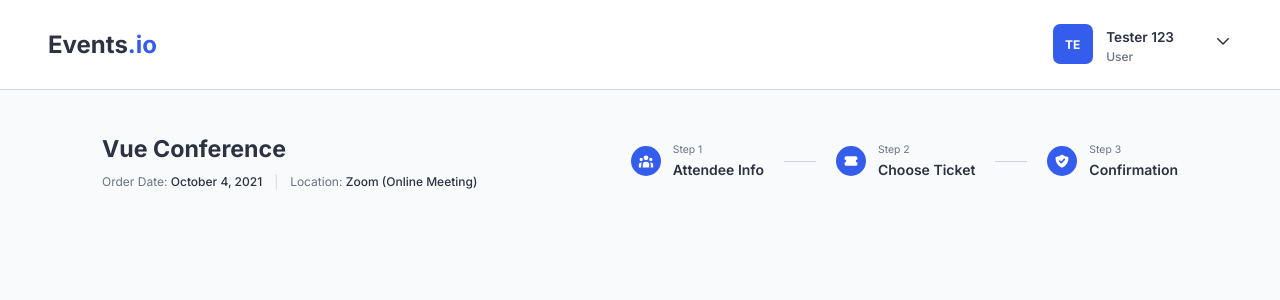
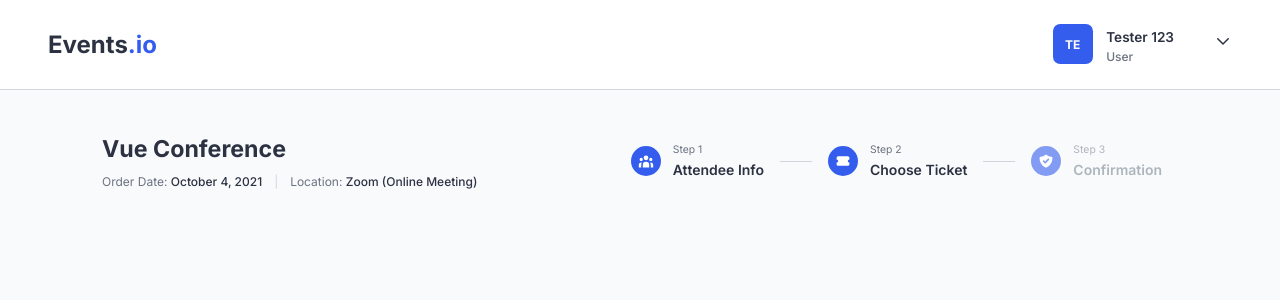
Before and after one commit to Erik3010/events.io, a React (Create React App) app: page /registration in a window 1280 px wide. Shown: the top 300 px of the page. Built offline with nearby package versions, Linux system fonts and the light colour scheme.

Commit message:
feat: add disabled styling

```diff
--- a/src/pages/Registration/Registration.js
+++ b/src/pages/Registration/Registration.js
@@ -54,7 +54,12 @@ function Registration() {
               </div>
             </div>
             <div className={styles["registration-stepper-line"]}></div>
-            <div className={styles["registration-stepper-item"]}>
+            <div
+              className={cx(
+                styles["registration-stepper-item"],
+                styles["disabled"]
+              )}
+            >
               <div className={styles["registration-stepper-item-icon"]}>
                 <ShieldCheck width={16} height={16} />
               </div>
--- a/src/pages/Registration/registration.module.scss
+++ b/src/pages/Registration/registration.module.scss
@@ -30,9 +30,24 @@
     display: flex;
     align-items: center;
     &-item {
+      padding: 0.5rem 1rem;
       cursor: pointer;
       display: flex;
       align-items: center;
+      &.disabled {
+        cursor: not-allowed;
+        .registration-stepper-item {
+          &-icon {
+            opacity: 0.6;
+          }
+          &-content {
+            p,
+            h3 {
+              color: $gray;
+            }
+          }
+        }
+      }
       &-icon {
         background: $primary;
         margin-right: 0.75rem;
@@ -61,7 +76,6 @@
       height: 1px;
       background: $border;
       width: 2rem;
-      margin: 1.25rem;
     }
   }
 }
```
